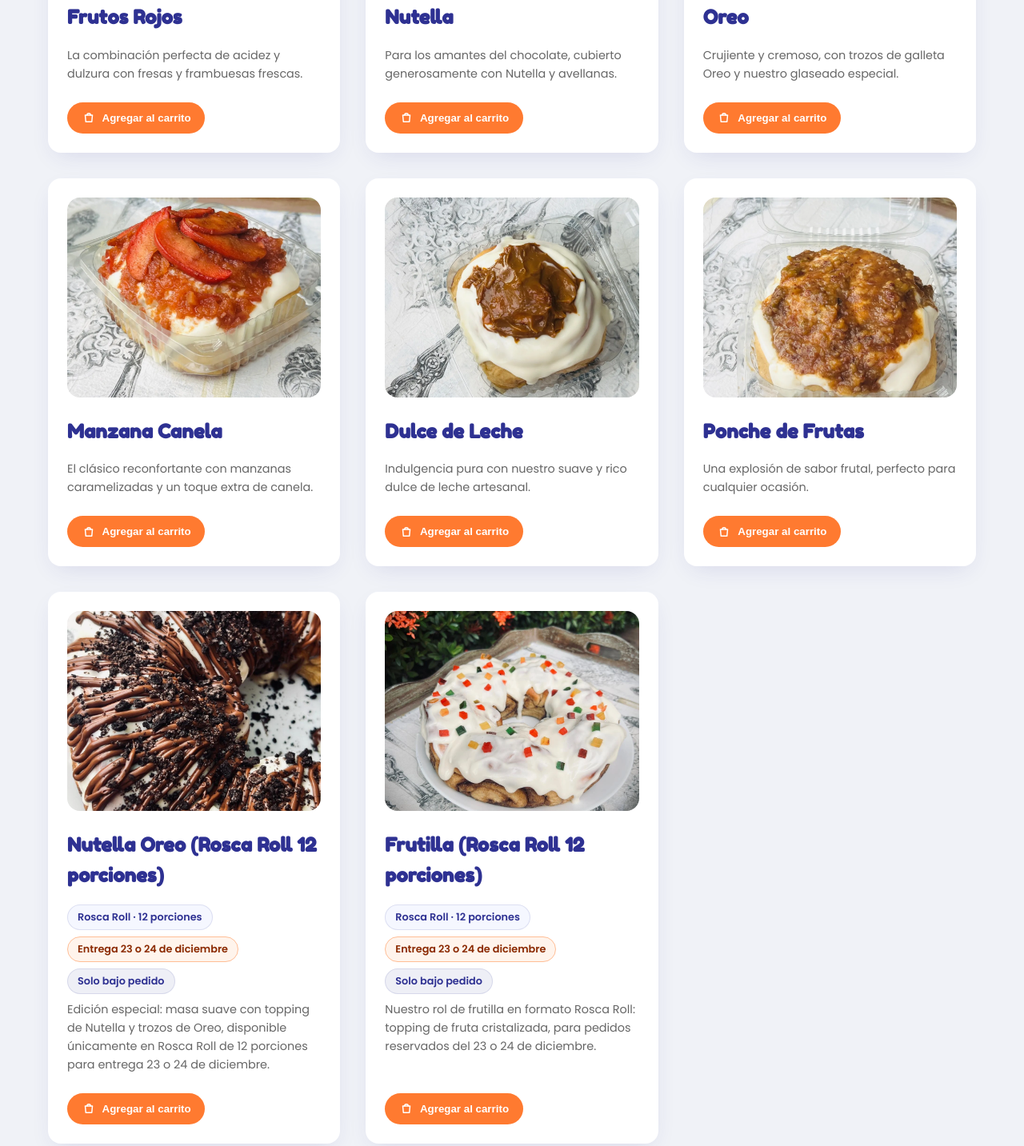
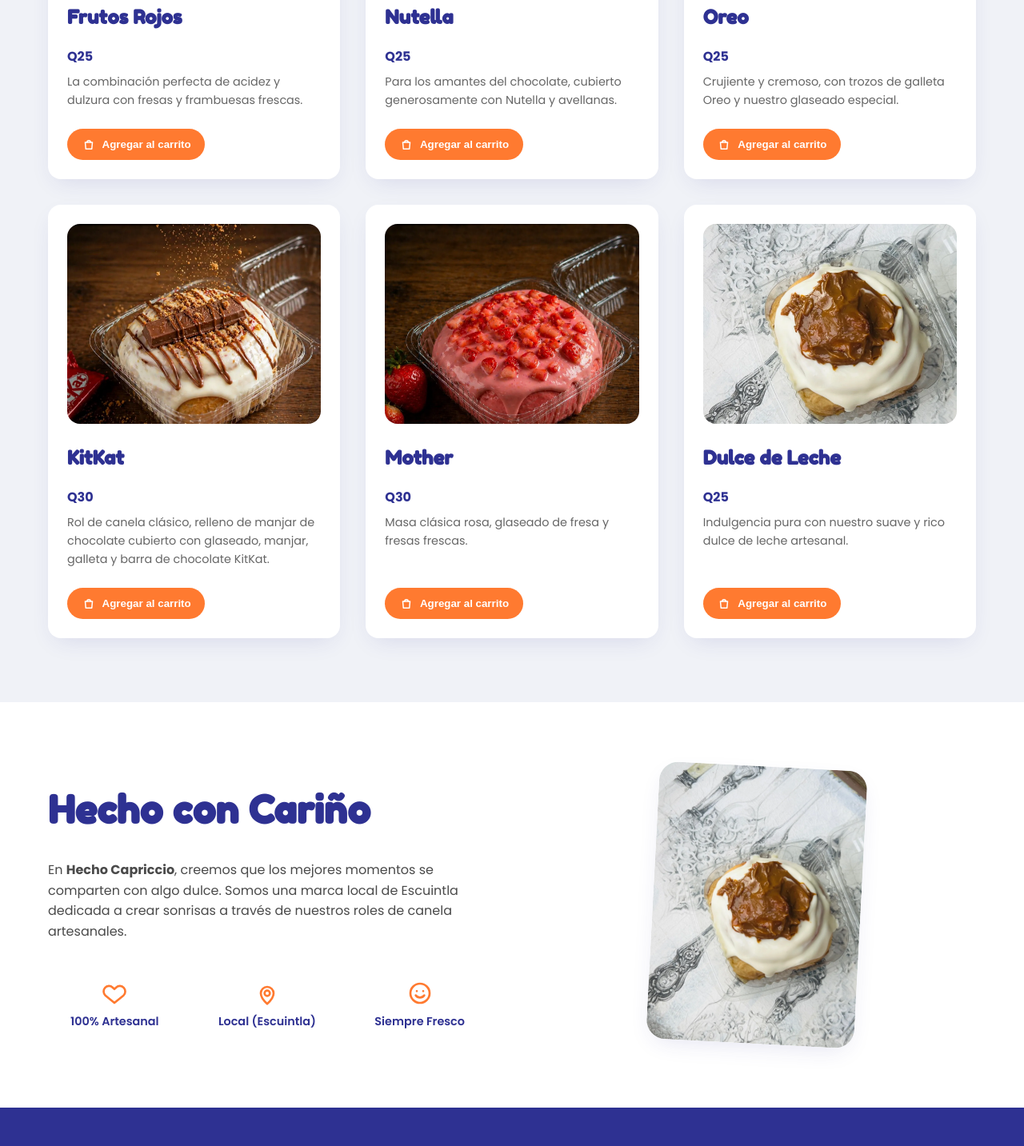
Before and after one commit to fjbatresv/hecho_capriccio, a website: page index.html in a window 1280 px wide. Shown: the part 1277-2710 px from the top of the page at 80% size. Drawn offline with Linux system fonts and the light colour scheme.

Commit message:
[codex] Update flavor catalogue (#22)
* Remove discontinued flavors

* Add KitKat and Mother flavors

* Address flavor review feedback

* Document pre-push checks

```diff
--- a/cart-utils.js
+++ b/cart-utils.js
@@ -3,16 +3,6 @@ const CART_KEY = 'hecho_capriccio_cart';
 
 /** @type {string} Número de WhatsApp al que se envían los pedidos. */
 const WHATSAPP_PHONE = '50240769591';
-
-/** @type {Set<string>} Listado de productos que requieren preventa. */
-const PREORDER_ITEMS = new Set([
-  'Nutella Oreo (Rosca Roll 12 porciones)',
-  'Frutilla (Rosca Roll 12 porciones)',
-]);
-
-/** @type {string} Nota que se adjunta cuando hay productos de preventa. */
-const PREORDER_NOTE =
-  'Nota: los sabores Nutella Oreo y Frutilla solo están disponibles como Rosca Roll de 12 porciones para entrega el 23 o 24 de diciembre, bajo pedido. Indica tu fecha preferida.';
 
 /**
  * Devuelve el storage a usar, priorizando el provisto o `localStorage` cuando exista.
@@ -99,44 +89,29 @@ function getCartTotal(cart = []) {
 }
 
 /**
- * Indica si el carrito contiene al menos un producto de preventa.
- * @param {Array<{name: string, qty: number}>} [cart=[]] Carrito a evaluar.
- * @returns {boolean} `true` cuando hay preventa.
- */
-function hasPreorderItems(cart = []) {
-  return normalizeCart(cart).some((item) => PREORDER_ITEMS.has(item.name));
-}
-
-/**
  * Construye el mensaje de WhatsApp a partir del carrito.
  * @param {Array<{name: string, qty: number}>} [cart=[]] Carrito actual.
- * @param {string} [note=PREORDER_NOTE] Nota adicional para preventa.
  * @returns {string} Mensaje listo para ser codificado.
  */
-function buildWhatsappMessage(cart = [], note = PREORDER_NOTE) {
+function buildWhatsappMessage(cart = []) {
   const baseMessage = 'Hola, quiero pedir roles de canela.';
   const normalized = normalizeCart(cart);
   if (!normalized.length) return baseMessage;
 
-  let detail =
-    'Hola, quiero pedir:\n' + normalized.map((item) => `- ${item.name} x${item.qty}`).join('\n');
-  if (hasPreorderItems(normalized)) {
-    detail += `\n\n${note}`;
-  }
-
-  return detail;
+  return (
+    'Hola, quiero pedir:\n' + normalized.map((item) => `- ${item.name} x${item.qty}`).join('\n')
+  );
 }
 
 /**
  * Arma la URL de WhatsApp con el mensaje precargado.
  * @param {Array<{name: string, qty: number}>} [cart=[]] Carrito actual.
  * @param {string} [phone=WHATSAPP_PHONE] Número de destino.
- * @param {string} [note=PREORDER_NOTE] Nota de preventa.
  * @returns {string} URL lista para abrir en el navegador.
  */
-function buildWhatsappUrl(cart = [], phone = WHATSAPP_PHONE, note = PREORDER_NOTE) {
+function buildWhatsappUrl(cart = [], phone = WHATSAPP_PHONE) {
   return `https://api.whatsapp.com/send?phone=${phone}&text=${encodeURIComponent(
-    buildWhatsappMessage(cart, note)
+    buildWhatsappMessage(cart)
   )}`;
 }
 
@@ -183,12 +158,9 @@ function updateItemQuantity(cart, name, delta) {
 const CartUtils = {
   CART_KEY,
   WHATSAPP_PHONE,
-  PREORDER_ITEMS,
-  PREORDER_NOTE,
   loadCart,
   persistCart,
   getCartTotal,
-  hasPreorderItems,
   buildWhatsappMessage,
   buildWhatsappUrl,
   addItemToCart,
--- a/index.html
+++ b/index.html
@@ -254,18 +254,6 @@
                   class="hero-img-item"
                 />
               </picture>
-              <picture>
-                <source srcset="assets/img/manzana.webp" type="image/webp" />
-                <img
-                  src="assets/img/manzana.jpeg"
-                  alt="Rol de Manzana"
-                  width="900"
-                  height="1200"
-                  loading="lazy"
-                  decoding="async"
-                  class="hero-img-item"
-                />
-              </picture>
             </div>
           </div>
         </div>
@@ -296,6 +284,7 @@
               </div>
               <div class="product-info">
                 <h3>Frutos Rojos</h3>
+                <p class="product-price">Q25</p>
                 <p>La combinación perfecta de acidez y dulzura con fresas y frambuesas frescas.</p>
                 <button class="btn-icon" type="button">
                   <svg class="icon" aria-hidden="true"><use href="#icon-bag"></use></svg>
@@ -321,6 +310,7 @@
               </div>
               <div class="product-info">
                 <h3>Nutella</h3>
+                <p class="product-price">Q25</p>
                 <p>
                   Para los amantes del chocolate, cubierto generosamente con Nutella y avellanas.
                 </p>
@@ -348,6 +338,7 @@
               </div>
               <div class="product-info">
                 <h3>Oreo</h3>
+                <p class="product-price">Q25</p>
                 <p>Crujiente y cremoso, con trozos de galleta Oreo y nuestro glaseado especial.</p>
                 <button class="btn-icon" type="button">
                   <svg class="icon" aria-hidden="true"><use href="#icon-bag"></use></svg>
@@ -360,21 +351,23 @@
             <div class="product-card fade-in-up delay-400">
               <div class="product-img-wrapper">
                 <picture>
-                  <source srcset="assets/img/manzana.webp" type="image/webp" />
+                  <source srcset="assets/img/kitkat.webp" type="image/webp" />
                   <img
-                    src="assets/img/manzana.jpeg"
-                    alt="Rol de Manzana Canela"
-                    width="900"
-                    height="1200"
+                    src="assets/img/kitkat.jpeg"
+                    alt="Rol de KitKat"
+                    width="1122"
+                    height="1402"
                     loading="lazy"
                     decoding="async"
                   />
                 </picture>
               </div>
               <div class="product-info">
-                <h3>Manzana Canela</h3>
+                <h3>KitKat</h3>
+                <p class="product-price">Q30</p>
                 <p>
-                  El clásico reconfortante con manzanas caramelizadas y un toque extra de canela.
+                  Rol de canela clásico, relleno de manjar de chocolate cubierto con glaseado,
+                  manjar, galleta y barra de chocolate KitKat.
                 </p>
                 <button class="btn-icon" type="button">
                   <svg class="icon" aria-hidden="true"><use href="#icon-bag"></use></svg>
@@ -385,6 +378,32 @@
 
             <!-- Product 5 -->
             <div class="product-card fade-in-up delay-500">
+              <div class="product-img-wrapper">
+                <picture>
+                  <source srcset="assets/img/mother.webp" type="image/webp" />
+                  <img
+                    src="assets/img/mother.jpeg"
+                    alt="Rol de Mother"
+                    width="1122"
+                    height="1402"
+                    loading="lazy"
+                    decoding="async"
+                  />
+                </picture>
+              </div>
+              <div class="product-info">
+                <h3>Mother</h3>
+                <p class="product-price">Q30</p>
+                <p>Masa clásica rosa, glaseado de fresa y fresas frescas.</p>
+                <button class="btn-icon" type="button">
+                  <svg class="icon" aria-hidden="true"><use href="#icon-bag"></use></svg>
+                  <span>Agregar al carrito</span>
+                </button>
+              </div>
+            </div>
+
+            <!-- Product 6 -->
+            <div class="product-card fade-in-up delay-600">
               <div class="product-img-wrapper">
                 <picture>
                   <source srcset="assets/img/dulce_leche.webp" type="image/webp" />
@@ -400,98 +419,8 @@
               </div>
               <div class="product-info">
                 <h3>Dulce de Leche</h3>
+                <p class="product-price">Q25</p>
                 <p>Indulgencia pura con nuestro suave y rico dulce de leche artesanal.</p>
-                <button class="btn-icon" type="button">
-                  <svg class="icon" aria-hidden="true"><use href="#icon-bag"></use></svg>
-                  <span>Agregar al carrito</span>
-                </button>
-              </div>
-            </div>
-
-            <!-- Product 6 -->
-            <div class="product-card fade-in-up delay-600">
-              <div class="product-img-wrapper">
-                <picture>
-                  <source srcset="assets/img/ponche_frutas.webp" type="image/webp" />
-                  <img
-                    src="assets/img/ponche_frutas.jpeg"
-                    alt="Rol de Ponche de Frutas"
-                    width="900"
-                    height="1200"
-                    loading="lazy"
-                    decoding="async"
-                  />
-                </picture>
-              </div>
-              <div class="product-info">
-                <h3>Ponche de Frutas</h3>
-                <p>Una explosión de sabor frutal, perfecto para cualquier ocasión.</p>
-                <button class="btn-icon" type="button">
-                  <svg class="icon" aria-hidden="true"><use href="#icon-bag"></use></svg>
-                  <span>Agregar al carrito</span>
-                </button>
-              </div>
-            </div>
-
-            <!-- Product 7 -->
-            <div class="product-card fade-in-up delay-200">
-              <div class="product-img-wrapper">
-                <picture>
-                  <source srcset="assets/img/nutella_oreo.webp" type="image/webp" />
-                  <img
-                    src="assets/img/nutella_oreo.webp"
-                    alt="Rosca Roll Nutella Oreo"
-                    width="554"
-                    height="1200"
-                    loading="lazy"
-                    decoding="async"
-                  />
-                </picture>
-              </div>
-              <div class="product-info">
-                <h3>Nutella Oreo (Rosca Roll 12 porciones)</h3>
-                <div class="product-meta">
-                  <span class="product-pill neutral">Rosca Roll · 12 porciones</span>
-                  <span class="product-pill accent">Entrega 23 o 24 de diciembre</span>
-                  <span class="product-pill">Solo bajo pedido</span>
-                </div>
-                <p>
-                  Edición especial: masa suave con topping de Nutella y trozos de Oreo, disponible
-                  únicamente en Rosca Roll de 12 porciones para entrega 23 o 24 de diciembre.
-                </p>
-                <button class="btn-icon" type="button">
-                  <svg class="icon" aria-hidden="true"><use href="#icon-bag"></use></svg>
-                  <span>Agregar al carrito</span>
-                </button>
-              </div>
-            </div>
-
-            <!-- Product 8 -->
-            <div class="product-card fade-in-up delay-300">
-              <div class="product-img-wrapper">
-                <picture>
-                  <source srcset="assets/img/frutilla.webp" type="image/webp" />
-                  <img
-                    src="assets/img/frutilla.webp"
-                    alt="Rosca Roll Frutilla"
-                    width="554"
-                    height="1200"
-                    loading="lazy"
-                    decoding="async"
-                  />
-                </picture>
-              </div>
-              <div class="product-info">
-                <h3>Frutilla (Rosca Roll 12 porciones)</h3>
-                <div class="product-meta">
-                  <span class="product-pill neutral">Rosca Roll · 12 porciones</span>
-                  <span class="product-pill accent">Entrega 23 o 24 de diciembre</span>
-                  <span class="product-pill">Solo bajo pedido</span>
-                </div>
-                <p>
-                  Nuestro rol de frutilla en formato Rosca Roll: topping de fruta cristalizada, para
-                  pedidos reservados del 23 o 24 de diciembre.
-                </p>
                 <button class="btn-icon" type="button">
                   <svg class="icon" aria-hidden="true"><use href="#icon-bag"></use></svg>
                   <span>Agregar al carrito</span>
--- a/style.css
+++ b/style.css
@@ -224,7 +224,7 @@ img {
 
 .hero-gallery {
   display: grid;
-  grid-template-columns: repeat(2, 1fr);
+  grid-template-columns: repeat(3, 1fr);
   gap: 15px;
   transform: rotate(-3deg);
   transition: transform 0.5s ease;
@@ -315,6 +315,13 @@ img {
   font-size: 0.9rem;
   color: #666;
   margin-bottom: 1rem;
+}
+
+.product-info .product-price {
+  color: var(--primary-blue);
+  font-size: 1rem;
+  font-weight: 700;
+  margin-bottom: 0;
 }
 
 .product-meta {
@@ -572,6 +579,9 @@ footer {
 .delay-500 {
   transition-delay: 0.5s;
 }
+.delay-600 {
+  transition-delay: 0.6s;
+}
 
 .cart-floating {
   position: fixed;
```
Also changed, not shown: AGENTS.md (added, +23 -0 lines), __tests__/cart-utils.test.js (+3 -20 lines), assets/img/frutilla.webp (deleted), assets/img/kitkat.jpeg (added), assets/img/kitkat.webp (added), assets/img/manzana.jpeg (deleted), assets/img/manzana.webp (deleted), assets/img/mother.jpeg (added), assets/img/mother.webp (added), assets/img/nutella_oreo.webp (deleted), assets/img/ponche_frutas.jpeg (deleted), assets/img/ponche_frutas.webp (deleted).
